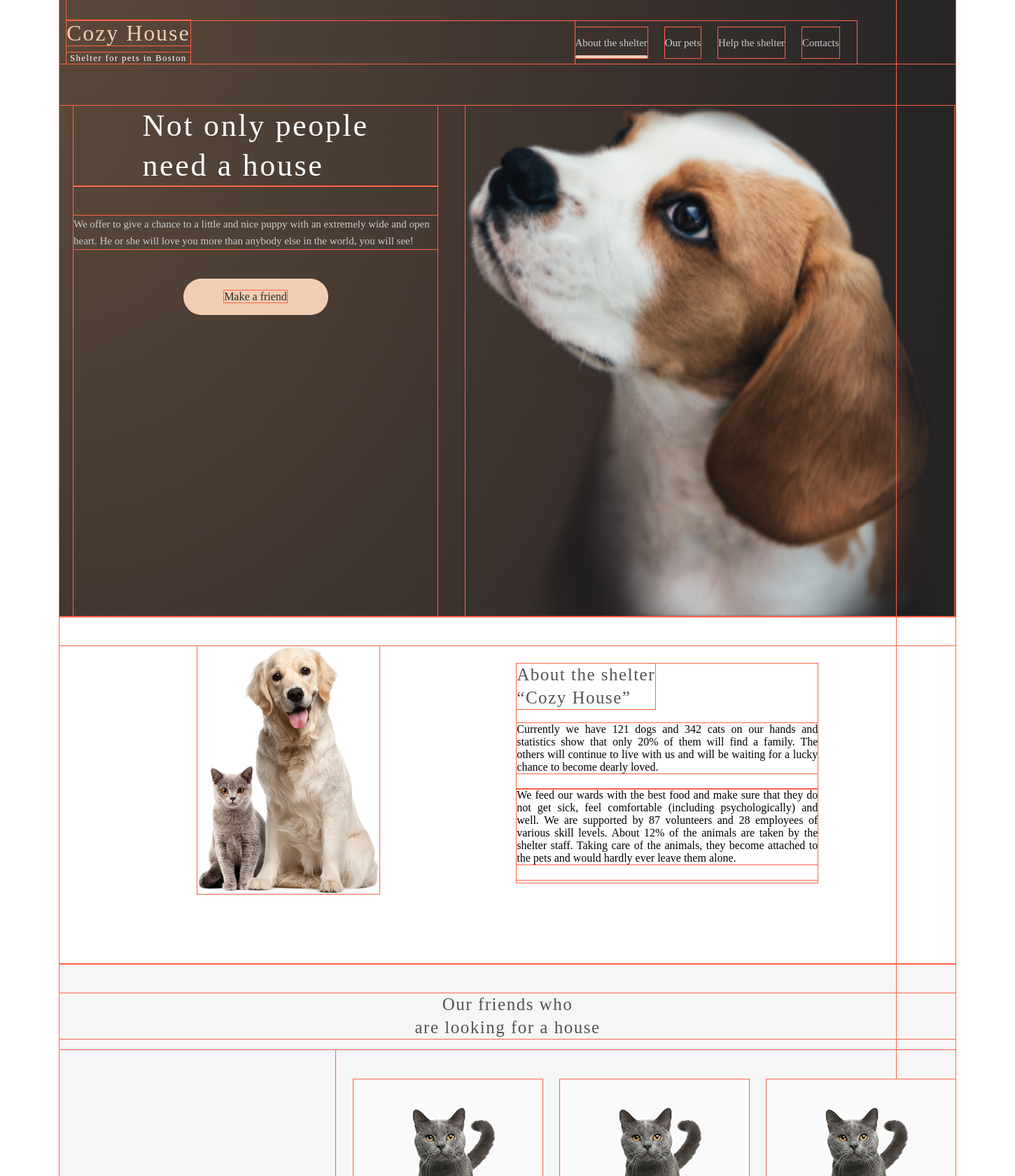
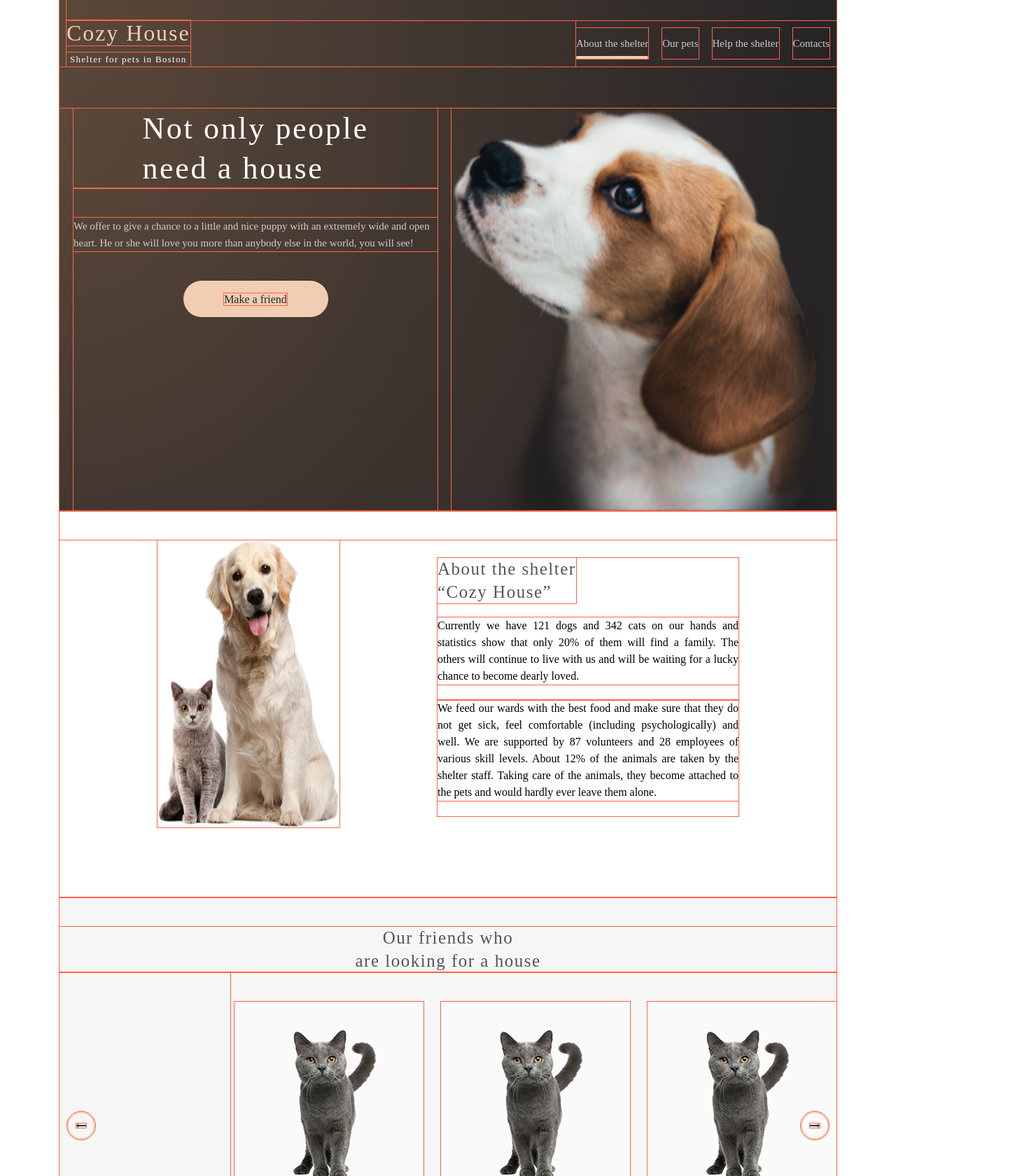
Before and after one commit to Eugene-36/shelter, a React app: page / in a window 1280 px wide. Shown: the top 1680 px of the page at 70% size, 1450 px wide, since content can reach past the window. Built offline with nearby package versions, Linux system fonts and the light colour scheme; a web font is replaced by a local one.

Commit message:
fix block

```diff
--- a/src/components/cartsAnimal/carts.module.css
+++ b/src/components/cartsAnimal/carts.module.css
@@ -51,6 +51,9 @@
     position: relative;
     height: 50px;
   }
+  .cart {
+    margin-left: 5px;
+  }
 }
 .getToknow {
   padding: 15px 45px;
@@ -84,7 +87,7 @@
   right: 15%;
 }
 .arrow {
-  margin-top: 15px;
+  margin-top: 10px;
 }
 .sectionTitleInfo {
   margin-top: 30px;
@@ -160,12 +163,12 @@
   .circle {
     position: absolute;
     top: 30%;
-    left: 5%;
+    left: 1%;
   }
   .circleSecond {
     position: absolute;
     top: 30%;
-    right: 3%;
+    right: 1%;
   }
 
   .posBtn {
--- a/src/components/cartsAnimal/cartsAnimal.js
+++ b/src/components/cartsAnimal/cartsAnimal.js
@@ -2,6 +2,7 @@ import React from 'react';
 import s from './carts.module.css';
 import katrine from '../icons/pets-katrine.png';
 import left from '../icons/arrow-left (2).svg';
+
 //import ArrowLeft from '../arrows/arrowLeft';
 import right from '../icons/arrow-right (2).svg';
 function Carts() {
--- a/src/components/donation/donation.module.css
+++ b/src/components/donation/donation.module.css
@@ -18,9 +18,10 @@
 .spanText {
   font-style: normal;
   font-weight: normal;
+  display: flex;
   font-size: 15px;
   line-height: 160%;
-
+  /* width: 100%; */
   color: #545454;
 }
 .inp {
--- a/src/components/footer/footer.module.css
+++ b/src/components/footer/footer.module.css
@@ -104,12 +104,13 @@ div > .blockAdress {
 @media (min-width: 768px) {
   .blockFooter {
     display: flex;
-    justify-content: flex-end;
+    justify-content: space-around;
   }
   .contactsSection,
   .visitSection {
     margin-top: 0;
-    margin-right: 60px;
+    /* margin-right: 60px; */
+    /* margin-right: 40px; */
   }
 
   div > .blockAdress {
@@ -136,4 +137,8 @@ div > .blockAdress {
   .footerPuppy {
     margin-top: 0px;
   }
+  .contactsSection {
+    margin-top: 0;
+    margin-right: 60px;
+  }
 }
--- a/src/components/help/help.module.css
+++ b/src/components/help/help.module.css
@@ -79,8 +79,14 @@
     justify-items: end;
   }
   li:nth-last-child(n + 2) {
-    margin-right: 25px;
+    margin-right: 20px;
   }
+  li:nth-child(5) {
+    margin-right: 0px;
+  }
+  /* li::nth-child(5) {
+    margin-right: 0px;
+  } */
   .posititon {
     width: 200px;
   }
--- a/src/components/hero/hero.css
+++ b/src/components/hero/hero.css
@@ -45,6 +45,12 @@
 }
 
 /* ! адаптивка */
+@media (min-width: 320px) {
+  .main-dog {
+    margin-top: 105px;
+    margin-left: 20px;
+  }
+}
 @media (min-width: 768px) {
   .hero-text {
     font-style: normal;
--- a/src/components/navigation/navigation.js
+++ b/src/components/navigation/navigation.js
@@ -4,10 +4,10 @@ import burger from '../icons/Burger.svg';
 import { Link } from 'react-router-dom';
 function Navigation() {
   return (
-    <header className="page-header">
+    <header className="#">
       <div className={s.containerHead}>
         <nav className={s.navigation}>
-          <div className="logo-position">
+          <div className={s.logoPosition}>
             <div className={s.under}>
               <a href="./index.html" className="logo link-underline">
                 <span className={s.cozyStyle}>Cozy House</span>
--- a/src/components/navigation/navigation.module.css
+++ b/src/components/navigation/navigation.module.css
@@ -70,6 +70,7 @@
   background: #f1cdb3;
   border-radius: 2px;
 }
+
 /* ! Тут пошла рыгать адаптивка  */
 /* display: flex; надо дать на navigation */
 
@@ -78,8 +79,16 @@
     display: none;
   }
   .item {
-    margin-right: 25px;
+    margin-right: 10px;
   }
+  .burger {
+    margin-left: 0px;
+  }
+}
+.navigation {
+  width: 100%;
+  display: flex;
+  justify-content: space-between;
 }
 @media (min-width: 768px) {
   .burger {
@@ -88,11 +97,13 @@
   .siteNav {
     display: block;
     display: flex;
-    margin-left: 62px;
+    /* margin-left: 62px; */
     align-items: center;
   }
   .navigation {
+    min-width: 100%;
     display: flex;
+    justify-content: space-between;
   }
   /* .item {
     margin-right: 25px;
@@ -103,7 +114,9 @@
 }
 
 @media (min-width: 1280px) {
-  .siteNav {
-    margin-left: 550px;
+  .navigation {
+    min-width: 100%;
+    /* display: flex; */
+    justify-content: space-between;
   }
 }
--- a/src/components/ourOetsCarts/ourPetsCarts.module.css
+++ b/src/components/ourOetsCarts/ourPetsCarts.module.css
@@ -8,10 +8,10 @@
 }
 
 .cart {
-  width: 270px;
+  /* width: 270px; */
   min-height: 435px;
   margin-top: 42px;
-  margin-left: 25px;
+  margin-left: 5px;
   background: #fafafa;
 }
 .bt {
@@ -117,7 +117,7 @@
   justify-content: center;
   padding-top: 10px;
 }
-/*  */
+
 .arrow {
   margin-top: 15px;
 }
@@ -173,7 +173,7 @@
     display: block;
   }
   .cartSecond {
-    width: 270px;
+    /* width: 270px; */
     min-height: 435px;
     margin-top: 42px;
     margin-left: 25px;
@@ -248,6 +248,10 @@
   .cartThird {
     display: none;
   }
+  .cart {
+    /* margin-left: 25px; */
+    margin-right: 10px;
+  }
 }
 @media (min-width: 1280px) {
   .cart:nth-child(-n + 5) {
@@ -300,11 +304,20 @@
     color: #292929;
   }
   .commonBlock {
-    display: flex;
-    justify-content: center;
+    /* display: flex;
+    justify-content: center; */
+    display: grid;
+    grid-template-columns: 270px 270px 270px 270px;
+    grid-gap: 10px;
+  }
+  .cart {
+    margin-left: 10px;
+    margin-right: 10px;
   }
 }
-
+/*     display: grid;
+    grid-template-columns: 270px 270px 270px 270px;
+    grid-gap: 10px; */
 /* .ourPetsCarts_cart__3GBZ0 {
     width: 270px;
     min-height: 435px;
--- a/src/components/ourPets/ourPets.module.css
+++ b/src/components/ourPets/ourPets.module.css
@@ -10,9 +10,9 @@
 .containerHead {
   display: flex;
 }
-.burger {
+/* .burger {
   margin-left: 45px;
-}
+} */
 
 .subtitle {
   margin-top: 10px;
@@ -37,6 +37,7 @@
 .containerHead {
   padding-top: 30px;
   margin-left: 10px;
+  padding-bottom: 30px;
 }
 .link {
   font-style: normal;
@@ -50,7 +51,9 @@
   color: #545454;
 }
 .navigation {
-  padding-bottom: 30px;
+  width: 100%;
+  display: flex;
+  /* justify-content: space-around; */
 }
 .item {
   position: relative;
@@ -74,7 +77,7 @@
     display: none;
   }
   .item {
-    margin-right: 25px;
+    margin-right: 10px;
   }
 }
 @media (min-width: 768px) {
@@ -84,11 +87,13 @@
   .siteNav {
     display: block;
     display: flex;
-    margin-left: 62px;
+    /* margin-left: 62px; */
     align-items: center;
   }
   .navigation {
+    min-width: 100%;
     display: flex;
+    justify-content: space-between;
   }
   /* .item {
       margin-right: 25px;
@@ -98,8 +103,15 @@
     } */
 }
 
-@media (min-width: 1280px) {
+/* @media (min-width: 1280px) {
   .siteNav {
     margin-left: 550px;
   }
+} */
+@media (min-width: 1280px) {
+  .navigation {
+    min-width: 100%;
+    /* display: flex; */
+    justify-content: space-between;
+  }
 }
--- a/src/components/styles/base.module.css
+++ b/src/components/styles/base.module.css
@@ -38,6 +38,13 @@ body {
 
   /* background-color: #e7eaf2; */
   /* color: black; */
+}
+
+*,
+*::before,
+*::after {
+  -webkit-box-sizing: border-box;
+  box-sizing: border-box;
 }
 
 img {
--- a/src/index.js
+++ b/src/index.js
@@ -2,7 +2,7 @@
 import React from 'react';
 import ReactDOM from 'react-dom';
 //import 'modern-normalize/modern-normalize.css';
-//import 'bootstrap/dist/css/bootstrap.css';
+import 'bootstrap/dist/css/bootstrap.css';
 import './index.css';
 import App from './App';
 
```
